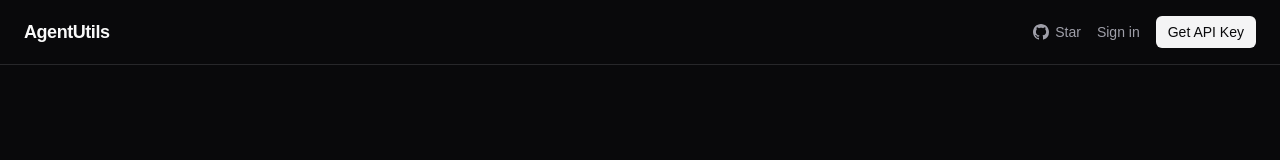
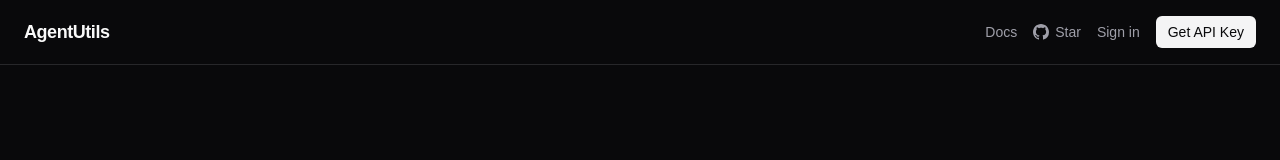
Before and after one commit to gibtang/agent-utils, a Next.js app: page / in a window 1280 px wide. Shown: the top 160 px of the page. Built offline with nearby package versions, Linux system fonts and the light colour scheme; no server answers.

Commit message:
feat: add Docs link to homepage nav

```diff
--- a/app/page.tsx
+++ b/app/page.tsx
@@ -18,6 +18,9 @@ export default function Home() {
           AgentUtils
         </Link>
         <div className="flex items-center gap-4 text-sm text-zinc-400">
+          <Link href="/docs" className="hover:text-zinc-100 transition-colors">
+            Docs
+          </Link>
           <a
             href="https://github.com/gibtang/agent-utils"
             target="_blank"
```
